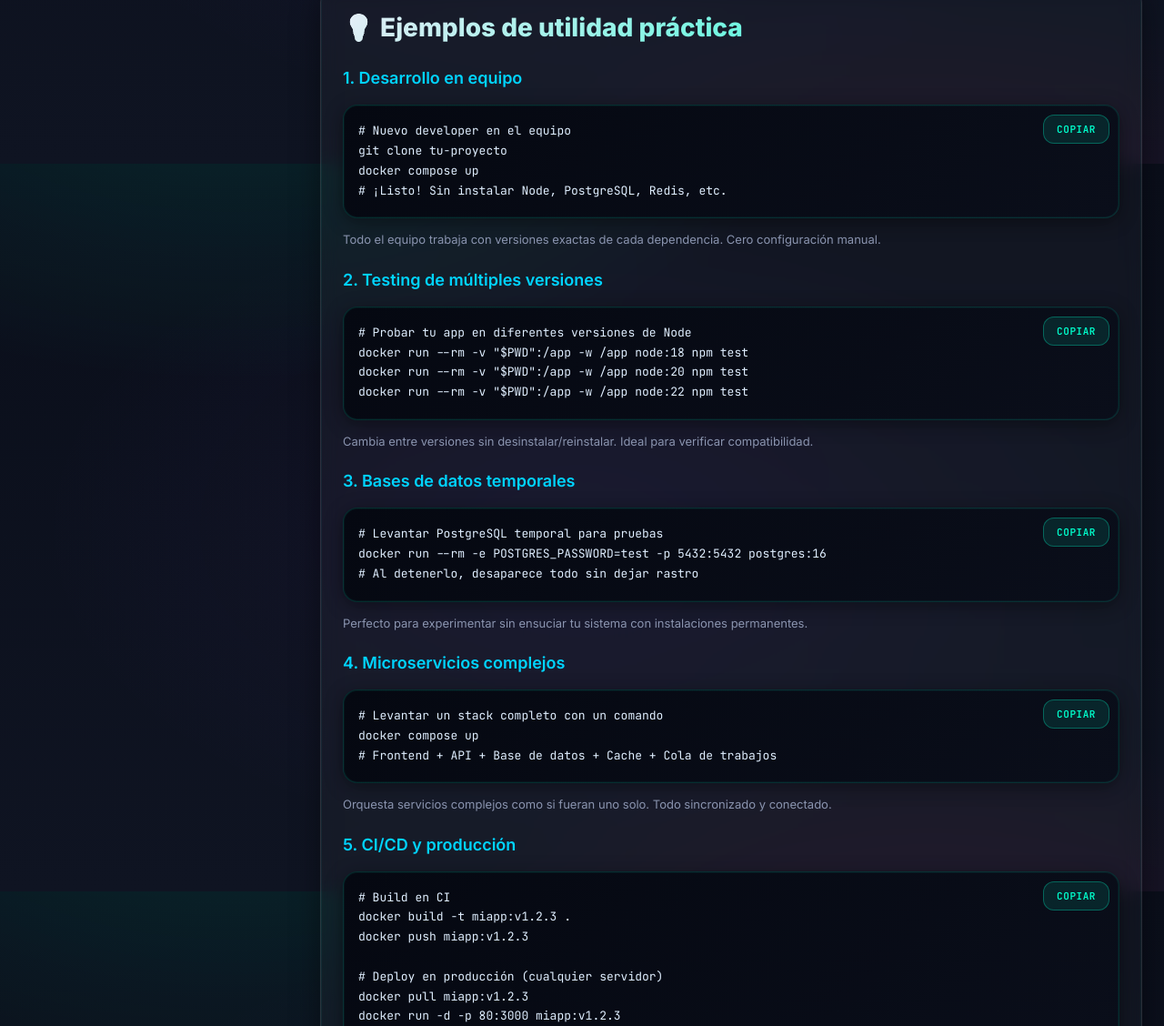
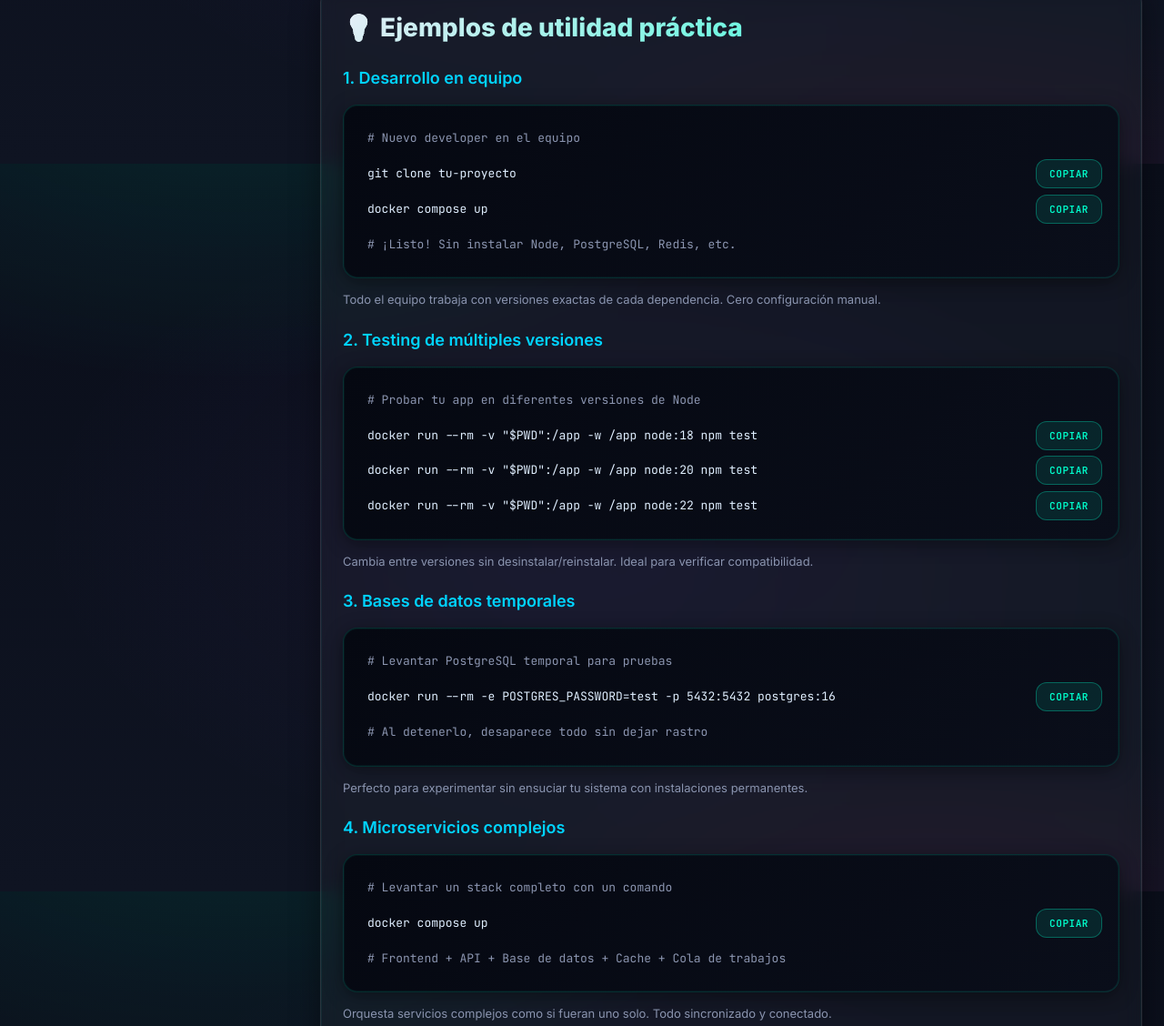
Before and after one commit to bcarrizo7/Docker, a plain HTML site: page index.html in a window 1280 px wide. Shown: the part 2220-3348 px from the top of the page at 91% size. Drawn offline with Linux system fonts and the light colour scheme.

Commit message:
Divide copy buttons per command

```diff
--- a/index.html
+++ b/index.html
@@ -403,10 +403,34 @@
 
     code{font-family: var(--mono); font-size: 13px; line-height: 1.6}
 
-    .copy{
-      position:absolute;
-      top:10px;
-      right:10px;
+    pre .code-lines{display:flex; flex-direction:column; gap:2px}
+
+    pre .code-line{
+      display:grid;
+      grid-template-columns: minmax(0, 1fr) auto;
+      align-items:flex-start;
+      border-radius:10px;
+      transition: background .2s ease;
+      gap: 12px;
+      padding:2px 0;
+    }
+
+    pre .code-line:hover{background: rgba(255,255,255,.05);}
+
+    pre .code-line code{
+      display:block;
+      white-space: pre;
+      padding:6px 10px;
+      border-radius:8px;
+    }
+
+    pre .code-line.is-comment code{color: var(--muted);}
+
+    pre .code-line.is-empty code{padding:6px 10px; min-height: 1em;}
+
+    pre .code-line.is-empty .copy-line{display:none;}
+
+    .copy-line{
       font-size:11px;
       padding:8px 14px;
       border-radius:12px;
@@ -419,15 +443,17 @@
       letter-spacing: .05em;
       transition: all .3s ease;
       font-family: var(--mono);
+      align-self: flex-start;
+      white-space: nowrap;
     }
 
-    .copy:hover{
+    .copy-line:hover{
       background: rgba(0,255,204,.2);
       box-shadow: 0 0 12px rgba(0,255,204,.4);
-      transform: scale(1.05);
+      transform: scale(1.03);
     }
 
-    .copy.copied{
+    .copy-line.copied{
       background: var(--ok);
       border-color: var(--ok);
       color: var(--bg);
@@ -537,7 +563,7 @@
       .card{padding: 18px}
       .grid{gap: 16px}
       pre{font-size: 12px; padding: 14px}
-      .copy{font-size: 10px; padding: 6px 10px}
+      .copy-line{font-size: 10px; padding: 6px 10px}
     }
   </style>
 </head>
@@ -649,33 +675,33 @@
           <h2>💡 Ejemplos de utilidad práctica</h2>
 
           <h3>1. Desarrollo en equipo</h3>
-          <pre><button class="copy">copiar</button><code># Nuevo developer en el equipo
+          <pre><code># Nuevo developer en el equipo
 git clone tu-proyecto
 docker compose up
 # ¡Listo! Sin instalar Node, PostgreSQL, Redis, etc.</code></pre>
           <p class="hint">Todo el equipo trabaja con versiones exactas de cada dependencia. Cero configuración manual.</p>
 
           <h3>2. Testing de múltiples versiones</h3>
-          <pre><button class="copy">copiar</button><code># Probar tu app en diferentes versiones de Node
+          <pre><code># Probar tu app en diferentes versiones de Node
 docker run --rm -v "$PWD":/app -w /app node:18 npm test
 docker run --rm -v "$PWD":/app -w /app node:20 npm test
 docker run --rm -v "$PWD":/app -w /app node:22 npm test</code></pre>
           <p class="hint">Cambia entre versiones sin desinstalar/reinstalar. Ideal para verificar compatibilidad.</p>
 
           <h3>3. Bases de datos temporales</h3>
-          <pre><button class="copy">copiar</button><code># Levantar PostgreSQL temporal para pruebas
+          <pre><code># Levantar PostgreSQL temporal para pruebas
 docker run --rm -e POSTGRES_PASSWORD=test -p 5432:5432 postgres:16
 # Al detenerlo, desaparece todo sin dejar rastro</code></pre>
           <p class="hint">Perfecto para experimentar sin ensuciar tu sistema con instalaciones permanentes.</p>
 
           <h3>4. Microservicios complejos</h3>
-          <pre><button class="copy">copiar</button><code># Levantar un stack completo con un comando
+          <pre><code># Levantar un stack completo con un comando
 docker compose up
 # Frontend + API + Base de datos + Cache + Cola de trabajos</code></pre>
           <p class="hint">Orquesta servicios complejos como si fueran uno solo. Todo sincronizado y conectado.</p>
 
           <h3>5. CI/CD y producción</h3>
-          <pre><button class="copy">copiar</button><code># Build en CI
+          <pre><code># Build en CI
 docker build -t miapp:v1.2.3 .
 docker push miapp:v1.2.3
 
@@ -689,13 +715,13 @@ docker run -d -p 80:3000 miapp:v1.2.3</code></pre>
           <h2>🔧 Instalación</h2>
           <details open>
             <summary><strong>macOS</strong> · Docker Desktop</summary>
-            <pre><button class="copy">copiar</button><code>brew install --cask docker
+            <pre><code>brew install --cask docker
 open -a Docker
 # En settings: activar "Use Docker Compose V2"</code></pre>
           </details>
           <details>
             <summary><strong>Linux</strong> · Engine + Compose</summary>
-            <pre><button class="copy">copiar</button><code># Ubuntu/Debian
+            <pre><code># Ubuntu/Debian
 sudo apt-get update
 sudo apt-get install -y ca-certificates curl gnupg
 sudo install -m 0755 -d /etc/apt/keyrings
@@ -711,7 +737,7 @@ sudo usermod -aG docker $USER && newgrp docker</code></pre>
           </details>
           <details>
             <summary><strong>Windows</strong> · WSL2 + Desktop</summary>
-            <pre><button class="copy">copiar</button><code>wsl --install -d Ubuntu
+            <pre><code>wsl --install -d Ubuntu
 winget install -e --id Docker.DockerDesktop</code></pre>
           </details>
         </div>
@@ -719,14 +745,14 @@ winget install -e --id Docker.DockerDesktop</code></pre>
         <div class="card" id="imagenes">
           <h2>📦 Imágenes</h2>
           <p class="hint">Construye artefactos inmutables a partir de un <code>Dockerfile</code>.</p>
-          <pre><button class="copy">copiar</button><code># construir una imagen
+          <pre><code># construir una imagen
 docker build -t miapp:1.0 .
 # listar
 docker images
 # borrar
 docker rmi miapp:1.0</code></pre>
           <h3>Dockerfile base (Node)</h3>
-          <pre><button class="copy">copiar</button><code>FROM node:22-alpine AS build
+          <pre><code>FROM node:22-alpine AS build
 WORKDIR /app
 COPY package*.json ./
 RUN npm ci
@@ -744,7 +770,7 @@ EXPOSE 3000</code></pre>
 
         <div class="card" id="contenedores">
           <h2>🐳 Contenedores</h2>
-          <pre><button class="copy">copiar</button><code># ejecutar un contenedor efímero
+          <pre><code># ejecutar un contenedor efímero
 docker run --rm -it alpine:3.20 sh
 # nombrado y en segundo plano
 docker run -d --name web -p 8080:80 nginx:alpine
@@ -752,13 +778,13 @@ docker run -d --name web -p 8080:80 nginx:alpine
 docker stop web && docker start web && docker logs -f web</code></pre>
           <details>
             <summary>Entrar a un contenedor en ejecución</summary>
-            <pre><button class="copy">copiar</button><code>docker exec -it web sh</code></pre>
+            <pre><code>docker exec -it web sh</code></pre>
           </details>
         </div>
 
         <div class="card" id="volumenes">
           <h2>💾 Volúmenes</h2>
-          <pre><button class="copy">copiar</button><code># volumen nombrado
+          <pre><code># volumen nombrado
 docker volume create datos
 # montar
 docker run -d --name db -v datos:/var/lib/postgresql/data postgres:16
@@ -768,7 +794,7 @@ docker run --rm -it -v "$PWD":/work -w /work node:22-alpine sh</code></pre>
 
         <div class="card" id="redes">
           <h2>🌐 Redes</h2>
-          <pre><button class="copy">copiar</button><code>docker network create appnet
+          <pre><code>docker network create appnet
 # conectar servicios a la misma red
 docker run -d --name redis --network appnet redis:7
 # contenedores se resuelven por nombre (DNS interno)
@@ -778,7 +804,7 @@ docker run -d --name redis --network appnet redis:7
         <div class="card" id="compose">
           <h2>⚙️ Docker Compose (stack completo)</h2>
           <p class="hint">Guarda esto como <code>docker-compose.yml</code> y ejecuta <code>docker compose up -d</code>.</p>
-          <pre><button class="copy">copiar</button><code>services:
+          <pre><code>services:
   web:
     image: nginx:alpine
     ports: ["8080:80"]
@@ -801,7 +827,7 @@ volumes:
   pgdata:
 </code></pre>
           <h3>nginx.conf (reverse proxy simple)</h3>
-          <pre><button class="copy">copiar</button><code>server {
+          <pre><code>server {
   listen 80;
   location / { proxy_pass http://api:3000; }
 }</code></pre>
@@ -812,7 +838,7 @@ volumes:
           <p class="hint">Todos los comandos que necesitas en un solo lugar. Haz click en copiar y úsalos directamente.</p>
 
           <h3>🐳 Contenedores</h3>
-          <pre><button class="copy">copiar</button><code># Listar contenedores activos
+          <pre><code># Listar contenedores activos
 docker ps
 
 # Listar todos (incluyendo detenidos)
@@ -856,7 +882,7 @@ docker cp miapp:/ruta/archivo.txt ./local.txt
 docker cp ./local.txt miapp:/ruta/</code></pre>
 
           <h3>📦 Imágenes</h3>
-          <pre><button class="copy">copiar</button><code># Listar imágenes
+          <pre><code># Listar imágenes
 docker images
 
 # Buscar imagen en Docker Hub
@@ -890,7 +916,7 @@ docker save -o miapp.tar miapp:1.0
 docker load -i miapp.tar</code></pre>
 
           <h3>💾 Volúmenes</h3>
-          <pre><button class="copy">copiar</button><code># Crear volumen
+          <pre><code># Crear volumen
 docker volume create datos
 
 # Listar volúmenes
@@ -913,7 +939,7 @@ docker volume rm datos
 docker volume prune</code></pre>
 
           <h3>🌐 Redes</h3>
-          <pre><button class="copy">copiar</button><code># Listar redes
+          <pre><code># Listar redes
 docker network ls
 
 # Crear red
@@ -938,7 +964,7 @@ docker network rm mired
 docker network prune</code></pre>
 
           <h3>⚙️ Docker Compose</h3>
-          <pre><button class="copy">copiar</button><code># Iniciar servicios
+          <pre><code># Iniciar servicios
 docker compose up
 
 # Iniciar en segundo plano
@@ -975,7 +1001,7 @@ docker compose exec api sh
 docker compose up -d --scale api=3</code></pre>
 
           <h3>🔍 Información y Debug</h3>
-          <pre><button class="copy">copiar</button><code># Información del sistema
+          <pre><code># Información del sistema
 docker info
 
 # Versión de Docker
@@ -1000,7 +1026,7 @@ docker events
 docker system df</code></pre>
 
           <h3>🧹 Limpieza</h3>
-          <pre><button class="copy">copiar</button><code># Eliminar contenedores detenidos
+          <pre><code># Eliminar contenedores detenidos
 docker container prune
 
 # Eliminar imágenes sin usar
@@ -1025,7 +1051,7 @@ docker system prune -a
 docker system prune -a --volumes</code></pre>
 
           <h3>🏷️ Registry</h3>
-          <pre><button class="copy">copiar</button><code># Login a Docker Hub
+          <pre><code># Login a Docker Hub
 docker login
 
 # Login a registry privado
@@ -1046,7 +1072,7 @@ docker tag miapp:1.0 registry.ejemplo.com/miapp:1.0</code></pre>
 
         <div class="card" id="registry">
           <h2>🏷️ Registries</h2>
-          <pre><button class="copy">copiar</button><code># taggear y subir a Docker Hub
+          <pre><code># taggear y subir a Docker Hub
 docker login
 docker tag miapp:1.0 usuario/miapp:1.0
 docker push usuario/miapp:1.0
@@ -1056,7 +1082,7 @@ docker run -p 3000:3000 usuario/miapp:1.0</code></pre>
 
         <div class="card" id="debug">
           <h2>🔍 Debug & logs</h2>
-          <pre><button class="copy">copiar</button><code>docker ps -a            # contenedores
+          <pre><code>docker ps -a            # contenedores
 docker images          # imágenes
 docker stats           # recursos en vivo
 docker logs -f api     # logs streaming
@@ -1069,7 +1095,7 @@ docker system prune -a</code></pre>
           <h2>✨ Extras útiles</h2>
           <details>
             <summary>Hot reload para Node (volumen + deps cache)</summary>
-            <pre><button class="copy">copiar</button><code>services:
+            <pre><code>services:
   api:
     image: node:22-alpine
     working_dir: /app
@@ -1081,7 +1107,7 @@ docker system prune -a</code></pre>
           </details>
           <details>
             <summary>Build multi‑plataforma con Buildx</summary>
-            <pre><button class="copy">copiar</button><code>docker buildx create --use
+            <pre><code>docker buildx create --use
 # ejemplo: linux/amd64 + linux/arm64
 docker buildx build --platform linux/amd64,linux/arm64 -t usuario/miapp:1.0 --push .</code></pre>
           </details>
@@ -1140,22 +1166,144 @@ docker buildx build --platform linux/amd64,linux/arm64 -t usuario/miapp:1.0 --pu
     }
 
     // Copiar al portapapeles
-    document.querySelectorAll('pre .copy').forEach(btn=>{
-      btn.addEventListener('click', async e => {
-        const code = e.target.parentElement.querySelector('code').innerText;
-        try{
-          await navigator.clipboard.writeText(code);
-          btn.classList.add('copied');
-          btn.textContent='✓ copiado';
-          setTimeout(()=>{
-            btn.classList.remove('copied');
-            btn.textContent='copiar'
-          },1500);
-        }catch(err){
-          alert('No se pudo copiar :(')
+    const stripInlineComment = (line) => {
+      let cleaned = '';
+      let inSingle = false;
+      let inDouble = false;
+      let inBacktick = false;
+
+      for (let i = 0; i < line.length; i++) {
+        const char = line[i];
+        const prev = i > 0 ? line[i - 1] : '';
+
+        if (char === "'" && prev !== '\\' && !inDouble && !inBacktick) {
+          inSingle = !inSingle;
+          cleaned += char;
+          continue;
         }
-      })
-    })
+
+        if (char === '"' && prev !== '\\' && !inSingle && !inBacktick) {
+          inDouble = !inDouble;
+          cleaned += char;
+          continue;
+        }
+
+        if (char === '`' && prev !== '\\' && !inSingle && !inDouble) {
+          inBacktick = !inBacktick;
+          cleaned += char;
+          continue;
+        }
+
+        if (char === '#' && !inSingle && !inDouble && !inBacktick) {
+          break;
+        }
+
+        cleaned += char;
+      }
+
+      return cleaned.replace(/\s+$/,'');
+    };
+
+    const setupCopyableCommands = () => {
+      document.querySelectorAll('pre code').forEach(codeEl => {
+        const pre = codeEl.closest('pre');
+        if (!pre) return;
+
+        const raw = codeEl.textContent.replace(/\r\n?/g, '\n');
+        const lines = raw.split('\n');
+        const groups = [];
+        let currentCommand = [];
+
+        const flushCommand = () => {
+          if (!currentCommand.length) return;
+          const sanitized = currentCommand.map(stripInlineComment);
+          let copyText = sanitized.join('\n');
+          copyText = copyText.replace(/^\n+|\n+$/g, '');
+          if (!copyText.trim()) {
+            currentCommand = [];
+            return;
+          }
+          groups.push({
+            type: 'command',
+            displayLines: [...currentCommand],
+            copyText
+          });
+          currentCommand = [];
+        };
+
+        lines.forEach(line => {
+          const trimmed = line.trim();
+          if (trimmed === '') {
+            flushCommand();
+            groups.push({ type: 'empty', displayLines: [''] });
+            return;
+          }
+
+          if (trimmed.startsWith('#')) {
+            flushCommand();
+            groups.push({ type: 'comment', displayLines: [line] });
+            return;
+          }
+
+          currentCommand.push(line);
+          const continues = /[\\|]\s*$/.test(trimmed);
+          if (!continues) {
+            flushCommand();
+          }
+        });
+
+        flushCommand();
+
+        pre.innerHTML = '';
+        const list = document.createElement('div');
+        list.className = 'code-lines';
+
+        groups.forEach(group => {
+          const row = document.createElement('div');
+          row.classList.add('code-line');
+          const codeLine = document.createElement('code');
+
+          if (group.type === 'empty') {
+            row.classList.add('is-empty');
+            codeLine.textContent = '\u00A0';
+          } else {
+            codeLine.textContent = group.displayLines.join('\n');
+            if (group.type === 'comment') {
+              row.classList.add('is-comment');
+            }
+          }
+
+          row.appendChild(codeLine);
+
+          if (group.type === 'command' && group.copyText) {
+            const btn = document.createElement('button');
+            btn.type = 'button';
+            btn.className = 'copy-line';
+            btn.textContent = 'copiar';
+            btn.addEventListener('click', async () => {
+              try {
+                await navigator.clipboard.writeText(group.copyText);
+                btn.classList.add('copied');
+                btn.textContent = '✓ copiado';
+                setTimeout(() => {
+                  btn.classList.remove('copied');
+                  btn.textContent = 'copiar';
+                }, 1500);
+              } catch (err) {
+                alert('No se pudo copiar :(');
+              }
+            });
+            row.appendChild(btn);
+          }
+
+          list.appendChild(row);
+        });
+
+        pre.appendChild(list);
+      });
+    };
+
+    setupCopyableCommands();
 
     // ScrollSpy + filtro
     const toc = document.querySelector('#toc');
```
